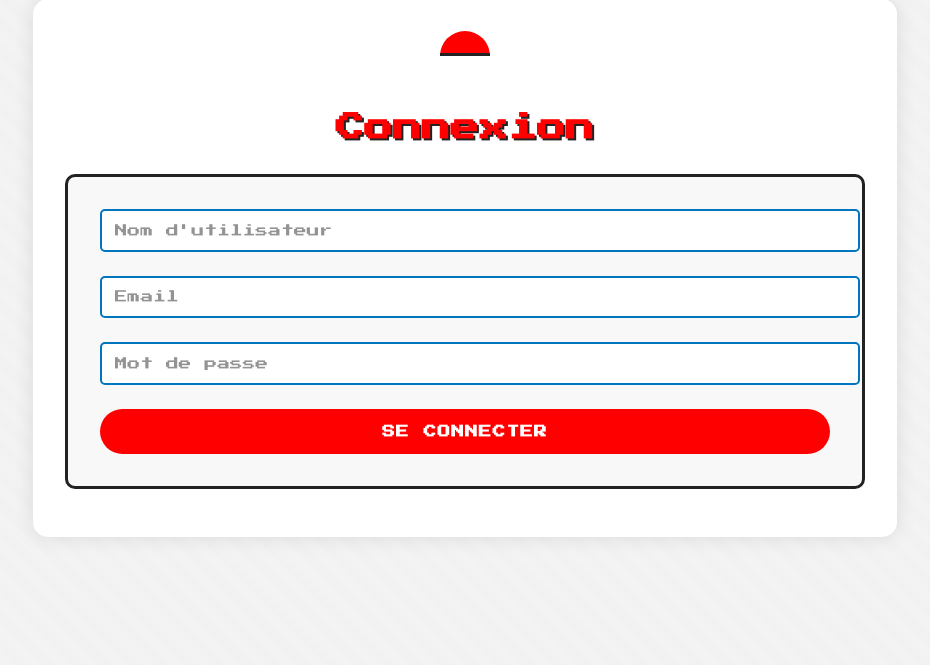
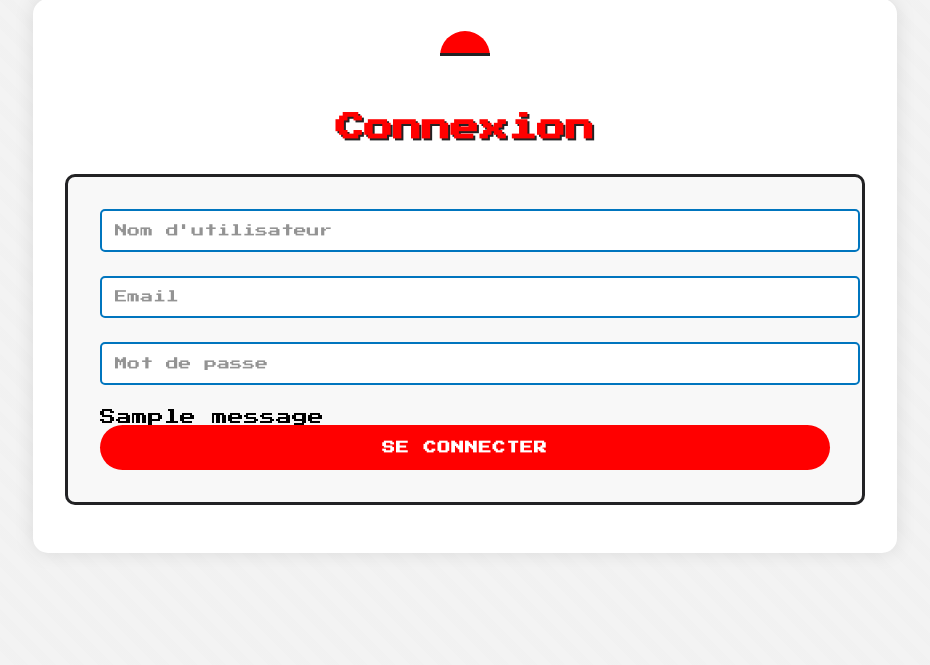
Before and after one commit to nlauvray/Pokedex, a Flask app: page /login in a window 1280 px wide. Shown: the part 53-718 px from the top of the page, without its empty margins (175-1105 px from the left). Run offline with Flask 3, Linux system fonts and the light colour scheme; tables that the repository leaves empty hold one stand-in row (values such as "Sample post"); one stand-in notice (Sample message) is shown.

Commit message:
correction de bug

```diff
--- a/app.py
+++ b/app.py
@@ -79,7 +79,7 @@ def register():
         password = request.form['password']
 
         # Vérifier si l'utilisateur existe déjà
-        existing_user = User.query.filter_by(email=email).first()
+        existing_user = User.query.filter((User.email == email) | (User.username == username)).first()
         if existing_user:
             flash('Un utilisateur avec cet email existe déjà', 'danger')
             return redirect(url_for('register'))
@@ -109,7 +109,7 @@ def login():
         password = request.form['password']
 
         # Vérifier si l'utilisateur existe par email ou par nom d'utilisateur
-        user = User.query.filter((User.email == email) | (User.username == username)).first()
+        user = User.query.filter((User.email == email) and (User.username == username)).first()
 
         if user:
             # Déchiffrer le mot de passe avec la clé privée RSA
@@ -122,8 +122,6 @@ def login():
                 return redirect(url_for('dashboard'))  # Redirige vers la page du tableau de bord après la connexion
             else:
                 flash('Nom d\'utilisateur, email ou mot de passe incorrect', 'danger')
-        else:
-            flash('Nom d\'utilisateur, email ou mot de passe incorrect', 'danger')
 
     return render_template('login.html')  # Affiche le formulaire de connexion
 
--- a/templates/login.html
+++ b/templates/login.html
@@ -154,6 +154,17 @@
                 <input type="text" name="username" placeholder="Nom d'utilisateur" required>
                 <input type="email" name="email" placeholder="Email" required>
                 <input type="password" name="password" placeholder="Mot de passe" required>
+                {%with messages = get_flashed_messages(with_categories=true)%}
+                    {% if  messages %}
+                        <div id="flash-message">
+                            {%for category, message in messages %}
+                                <div class="flash-message flash-{{category}}">
+                                    {{message}}
+                                </div>
+                            {% endfor %}
+                        </div>
+                    {%endif%}
+                {%endwith%}
                 <button type="submit">Se connecter</button>
             </form>
         </div>
--- a/templates/register.html
+++ b/templates/register.html
@@ -167,7 +167,6 @@
                 <button type="submit">Créer un compte</button>
             </form>
         </div>
-
         {% with messages = get_flashed_messages(with_categories=true) %}
             {% if messages %}
                 <ul class="messages">
```
Also changed, not shown: 1 other file.
